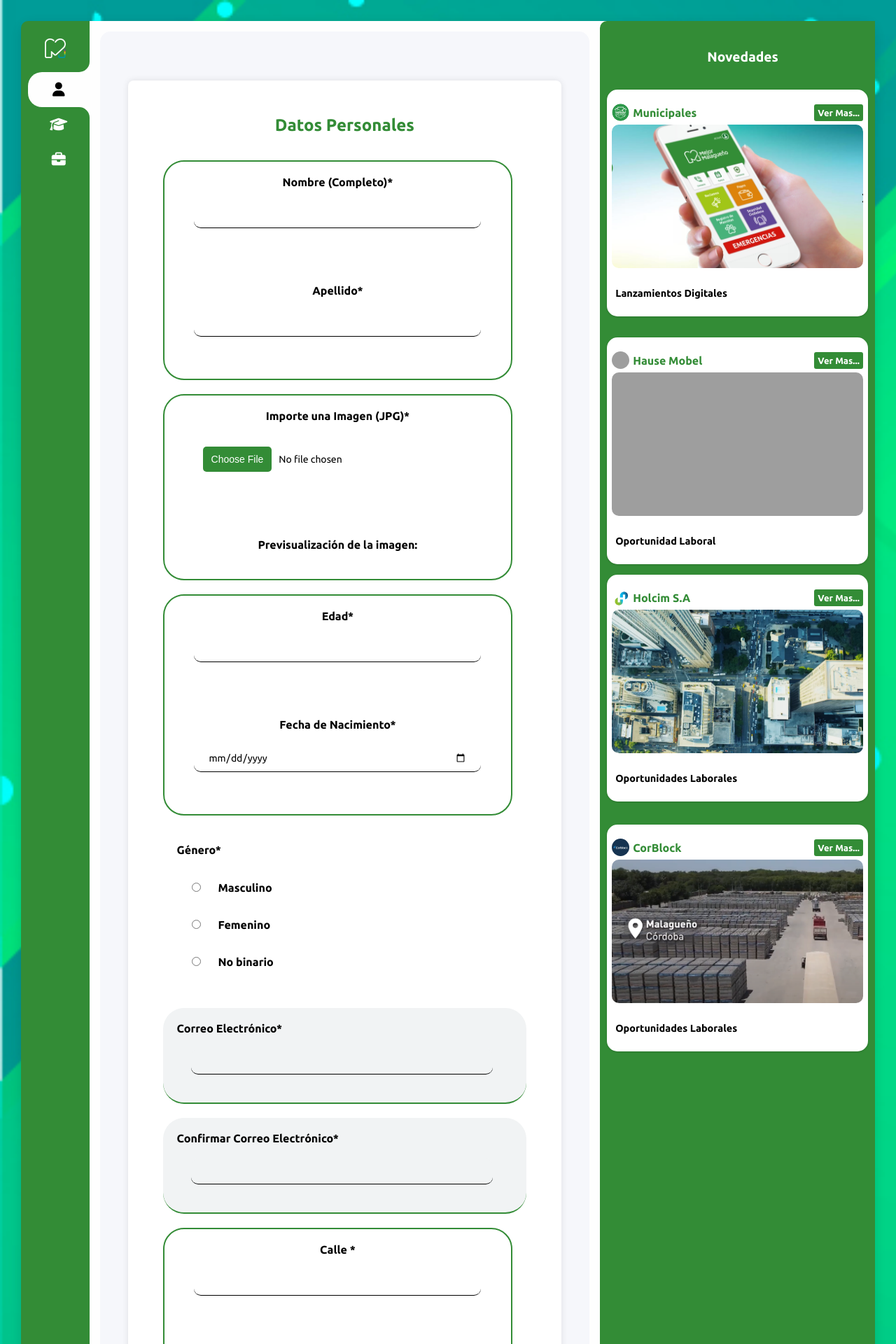
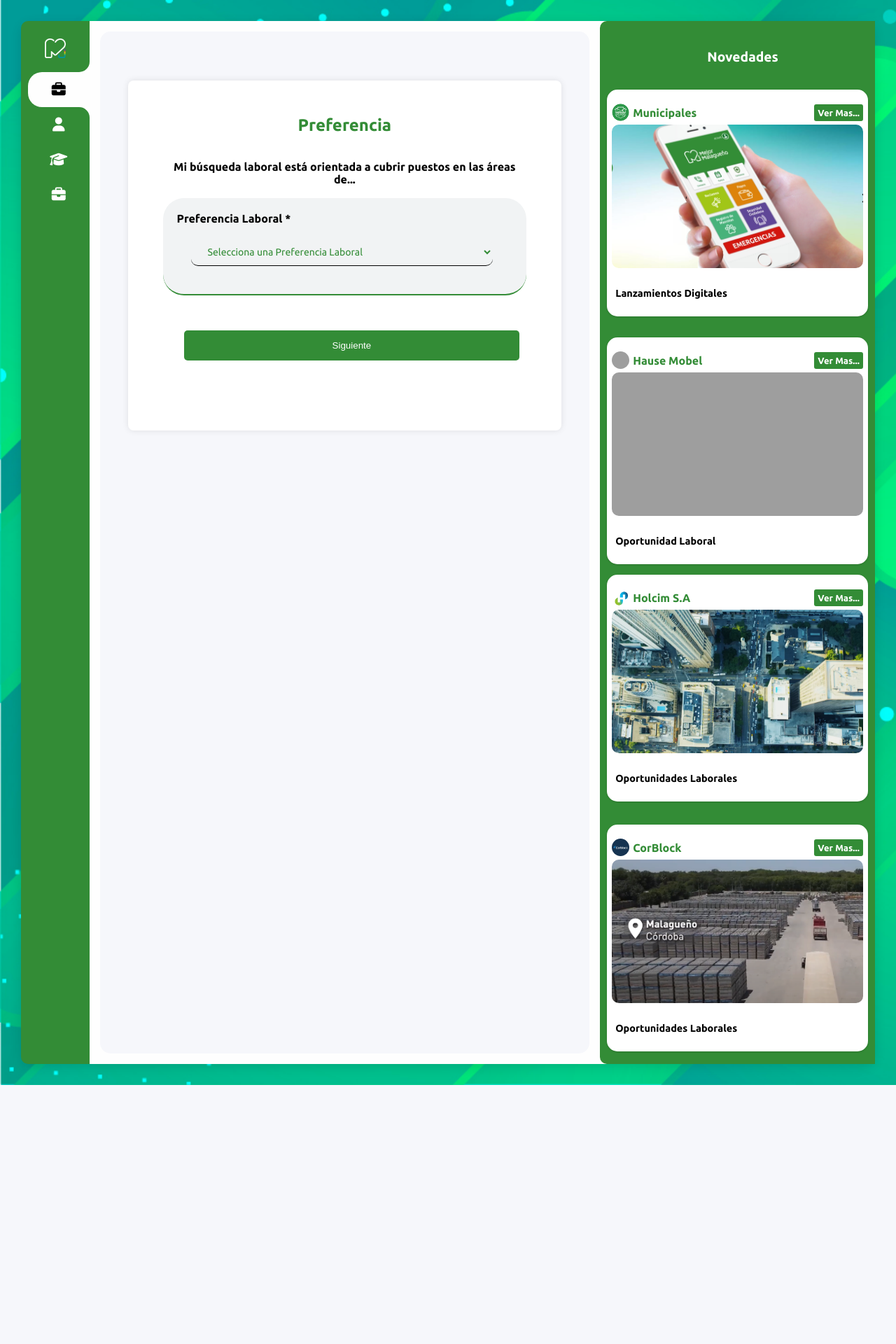
Before and after one commit to OctavioS24/bolsa_empleo, a Flask app: page /from in a window 1280 px wide. Shown: the top 1920 px of the page at 70% size. After the commit the page ends 1550 px from the top, so only its background shows below. Run offline with Flask 3, Linux system fonts and the light colour scheme; some libraries are stand-ins or nearby versions; grey boxes are pictures that could not be loaded.

Commit message:
app.py validacion.py styles.css formulario.html

```diff
--- a/app/app.py
+++ b/app/app.py
@@ -26,6 +26,10 @@ def formulario():
 def registrarForm():
     if request.method == 'POST':
         msg = ''
+
+        #--------------------Preferencia------------------------
+
+        preferencia = request.form.get('preferencia')
 
         #--------------------Datos Personales------------------------
 
@@ -66,6 +70,12 @@ def registrarForm():
 
         #--------------------------------------------
         aptitudes = ', '.join(aptitudes_seleccionadas)
+
+#--------------------Validacion de Preferencia------------------------
+
+        if not validar_preferencia(preferencia):
+            error_preferencia = "Debe seleccionar uno"
+            return render_template('formulario.html', error_preferencia = error_preferencia, msg='¡Falta completar campos o datos no validos!')
 
 #--------------------Validacion de D.Personales------------------------
 
@@ -186,6 +196,12 @@ def registrarForm():
 
         conexion_MySQLdb = coneccionBD()
         cursor           = conexion_MySQLdb.cursor(dictionary=True)
+
+        #--------------------Insert de D.Personales------------------------
+
+        sql_Datos_Preferencias = "INSERT INTO datos_preferencia (preferencia) VALUES (%s)"
+        valores_Datos_Preferencias = (preferencia,)
+        cursor.execute(sql_Datos_Preferencias, valores_Datos_Preferencias)
 
         #--------------------Insert de D.Personales------------------------
 
--- a/app/templates/formulario.html
+++ b/app/templates/formulario.html
@@ -36,7 +36,17 @@
         <h1>Portal de Empleo</h1>
         <img class="logo" src="../static/IMG/iso blanco y.png" alt="" />
         <ul>
-          <li class="nav-item active" data-form="form1" onclick="mostrarFormulario('form1')">
+
+          <li class="nav-item active" data-form="consulata-categoria" onclick=" mostrarFormulario('consulata-categoria')">
+            <b></b>
+            <b></b>
+            <a href="#">
+              <i class="fa fa-briefcase nav-icon"></i>
+              <span class="nav-text">Categoria</span>
+            </a>
+          </li>
+
+          <li class="nav-item" data-form="form1" onclick="mostrarFormulario('form1')">
             <b></b>
             <b></b>
             <a href="#">
@@ -78,7 +88,51 @@
 
         <!------------------------------------------------>
     <form action = "{{ url_for('registrarForm')}}" method="POST"  onsubmit="return mostrarMensajeConfirmacion()" enctype="multipart/form-data">
-                <div class="container" id="form1">
+
+      <div class="container" id="consulata-categoria" >
+        <h2>Preferencia</h2>
+        <br>
+        <div class="separador">
+          <hr />
+          <span> 0 </span>
+          <hr />
+        </div>
+        <br>
+        <div>
+          <p class="texto">Mi búsqueda laboral está orientada a cubrir puestos en las áreas de... </p>
+        </div>
+        <br>
+        <div class="grupo">
+          <label for="preferencia">Preferencia Laboral *</label>
+          <select class=" {% if error_preferencia %} error {% endif %}" name="preferencia">
+            <option value="" selected disabled>Selecciona una Preferencia Laboral</option>
+            <option value="Administración">Administración</option>
+            <option value="Atención al Cliente">Atención al Cliente</option>
+            <option value="Contrucción y Obras">Contrucción y Obras</option>
+            <option value="Contabilidad, Finanzas">Contabilidad / Finanzas</option>
+            <option value="Diseño, Artes Gráficas">Diseño / Artes Gráficas</option>
+            <option value="Salud">Salud</option>
+            <option value="Hostelería, Turismo">Hostelería / Turismo</option>
+            <option value="Informática, Telecomunicaciones">Informática / Telecomunicaciones</option>
+            <option value="Mantenimiento y Repaparación Técnica">Mantenimiento y Repaparación Técnica</option>
+            <option value="Operario, Empleado">Operario / Empleado</option>
+            <!-- Agrega más opciones según sea necesario -->
+
+        </select>
+        {% if error_preferencia %}
+        <p class="error-message"> {{ error_preferencia }} </p>
+        {% endif %}
+      </div>
+      <div class="boton">
+
+          <button type="button" onclick="mostrarSiguienteFormulario('consulata-categoria', 'form1')">Siguiente</button>
+
+      </div>
+        </div>
+
+
+
+                <div class="container" id="form1" style="display: none;">
                     <h2>Datos Personales</h2>
                     <br>
                     <div class="separador">
@@ -218,10 +272,10 @@
                           <option value="Veneto, Malagueño, Cordoba, Argentina">Veneto, Malagueño, Cordoba, Argentina</option>
                           <option value="Yocsina, Malagueño, Cordoba, Argentina">Yocsina, Malagueño, Cordoba, Argentina</option>
                           <!-- Agrega más opciones según sea necesario -->
-                          {% if error_residencia %}
-                          <p class="error-message"> {{ error_residencia }} </p>
-                          {% endif %}
                       </select>
+                      {% if error_residencia %}
+                      <p class="error-message"> {{ error_residencia }} </p>
+                      {% endif %}
                   </div>
                 </div>
 
@@ -268,6 +322,7 @@
                 </div>
 
                 <br>
+                <button type="button" onclick="mostrarAnteriorFormulario('form1', 'consulata-categoria')">Atrás</button>
                 <button class="button-siguiente" type="button" onclick="mostrarSiguienteFormulario('form1', 'form2')">Siguiente</button>
                 <br>
 
@@ -312,10 +367,10 @@
                               <option value="Ciencias Sociales">Ciencias Sociales</option>
                               <option value="Otro">Otro</option>
                               <!-- Agrega más opciones según sea necesario -->
-                              {% if error_especialidad %}
-                              <p class="error-message"> {{ error_especialidad }} </p>
-                              {% endif %}
                           </select>
+                          {% if error_especialidad %}
+                          <p class="error-message"> {{ error_especialidad }} </p>
+                          {% endif %}
                         </div>
                     <!------------------------------------------------>
                     <div class="contenedor-par">
@@ -467,6 +522,11 @@
                 </div>
           </div>
 
+
+          <!------------------------Formulario 4---------------------------------------->
+
+
+          </div>
       </form>
     </div>
             </div>
--- a/app/validacion.py
+++ b/app/validacion.py
@@ -1,6 +1,14 @@
 import re
 from datetime import datetime
 ALLOWED_EXTENSIONS = {'jpg', 'jpeg'}
+
+
+
+def validar_preferencia(preferencia):
+    if preferencia is None or preferencia == "":
+        return False
+    return True
+
 
 #------------Validacion D.Personales---------------
 
```
Also changed, not shown: app/static/styles.css (+1 -9 lines).
